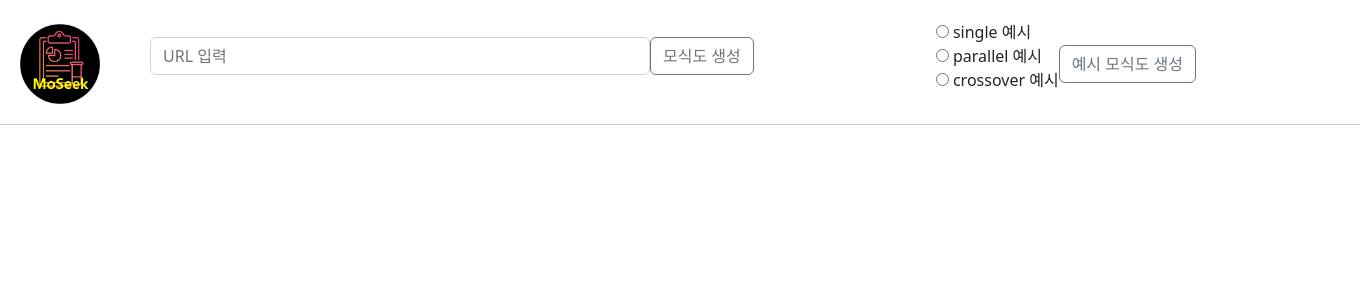
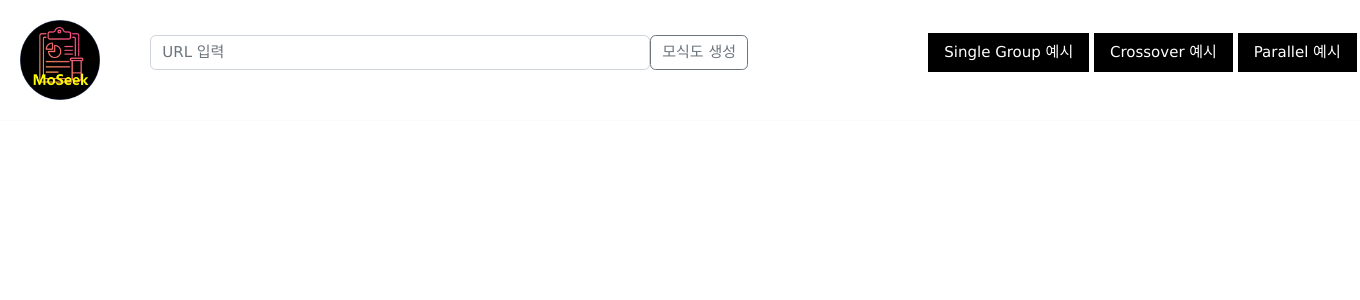
Before and after one commit to jaehyunKim111/WebSite-demo, a Django app: template moseek/chart/templates/chartbase.html in a window 1360 px wide. Shown: the top 300 px of the page. Run offline with Django 4.2, Linux system fonts and the light colour scheme; the template is opened without the code that fills it, so the values that code supplies are empty; some libraries are stand-ins or nearby versions.

Commit message:
change font & add new name and value

```diff
--- a/moseek/chart/templates/chartbase.html
+++ b/moseek/chart/templates/chartbase.html
@@ -1,38 +1,69 @@
 {% load static %}
 <!DOCTYPE html>
 <html lang="ko">
+
 <head>
   <meta charset="UTF-8">
   <meta http-equiv="X-UA-Compatible" content="IE=edge">
   <meta name="viewport" content="width=device-width, initial-scale=1.0">
   <link rel="stylesheet" type="text/css" href="{% static 'css/bootstrap.min.css' %}"><!-- bootstrap -->
   <link rel="stylesheet" type="text/css" href="{% static 'css/detailbase1.css' %}"><!-- frame -->
-    <link href="{% static 'img/icon.png' %}" rel="icon">   <!-- fabicon -->
+  <link href="{% static 'img/icon.png' %}" rel="icon"> <!-- fabicon -->
   <script src="{% static 'js/bootstrap.min.js' %}"></script> <!-- bootstrap -->
+  <link rel="stylesheet" href="https://www.w3schools.com/w3css/4/w3.css">
+  <link rel="preconnect" href="https://fonts.googleapis.com">
+  <link rel="preconnect" href="https://fonts.gstatic.com" crossorigin>
+  <link href="https://fonts.googleapis.com/css2?family=Nanum+Gothic&display=swap" rel="stylesheet">
+  <link rel="stylesheet" href="{% static 'static/home.css'}">
   <title>Moseek</title>
 </head>
+
 <body>
   <div id="container">
     <div id="iconbox">
       <a href="{% url 'home' %}"><img src="{% static 'img/icon.png' %}" id="icon"></a>
     </div>
     <form action="{% url 'create' %}" method="POST" class="urlbox">
-        {% csrf_token  %}
+      {% csrf_token %}
       <div class="input-group mb-3">
         <div class="interactive">
-                <input type="text" class="form-control" placeholder="URL 입력" name="url" aria-label="Recipient's username" aria-describedby="button-addon2" id="urlbar">
+          <input type="text" class="form-control" placeholder="URL 입력" name="url" aria-label="Recipient's username"
+            aria-describedby="button-addon2" id="urlbar">
           <button class="btn btn-outline-secondary" type="submit" id="button-addon2">모식도 생성</button>
         </div>
       </div>
     </form>
     <form action="{% url 'example' %}" method="POST" class="examplebox">
-            {% csrf_token  %}
+      {% csrf_token %}
       <ul id="list">
-                <li><input type="radio" name="ex_url" value="single"> single 예시</li>
+        <div class="w3-dropdown-hover">
+          <button name="ex_url" value="single" class="w3-button w3-black">Single Group 예시</button>
+          <div id="single" class="w3-dropdown-content w3-bar-block w3-border">
+            <button type="submit" name="NCT" value="0" class="w3-bar-item w3-button">NCT05446467</button>
+            <button type="submit" name="NCT" value="1" class="w3-bar-item w3-button">NCT03727152</button>
+            <button type="submit" name="NCT" value="2" class="w3-bar-item w3-button">NCT03457311</button>
+          </div>
+        </div>
+        <div class="w3-dropdown-hover">
+          <button name="ex_url" value="crossover" class="w3-button w3-black">Crossover 예시</button>
+          <div id="crossover" class="w3-dropdown-content w3-bar-block w3-border">
+            <button type="submit" name="NCT" value="3" class="w3-bar-item w3-button">NCT02040376</button>
+            <button type="submit" name="NCT" value="4" class="w3-bar-item w3-button">NCT04450953</button>
+            <button type="submit" name="NCT" value="5" class="w3-bar-item w3-button">NCT03208218</button>
+          </div>
+        </div>
+        <div class="w3-dropdown-hover">
+          <button name="ex_url" value="parallel" class="w3-button w3-black">Parallel 예시</button>
+          <div id="parallel" class="w3-dropdown-content w3-bar-block w3-border">
+            <button type="submit" name="NCT" value="6" class="w3-bar-item w3-button">NCT00482833</button>
+            <button type="submit" name="NCT" value="7" class="w3-bar-item w3-button">NCT03507790</button>
+            <button type="submit" name="NCT" value="8" class="w3-bar-item w3-button">NCT01723228</button>
+          </div>
+        </div>
+        <!-- <li><input type="radio" name="ex_url" value="single"> single 예시</li>
               <li><input type="radio" name="ex_url" value="parallel"> parallel 예시</li>
-                <li><input type="radio" name="ex_url" value="crossover"> crossover 예시</li>
+              <li><input type="radio" name="ex_url" value="crossover"> crossover 예시</li> -->
       </ul>
-              <button class="btn btn-outline-secondary" type="submit" id="button-addon2">예시 모식도 생성</button>
     </form>
   </div>
   <hr>
@@ -42,4 +73,5 @@
 
 
 </body>
+
 </html>
```
Also changed, not shown: moseek/chart/templates/home.html (+40 -7 lines), moseek/chart/views.py (+7 -25 lines). Lines whose indentation alone changed are shown as unchanged.
